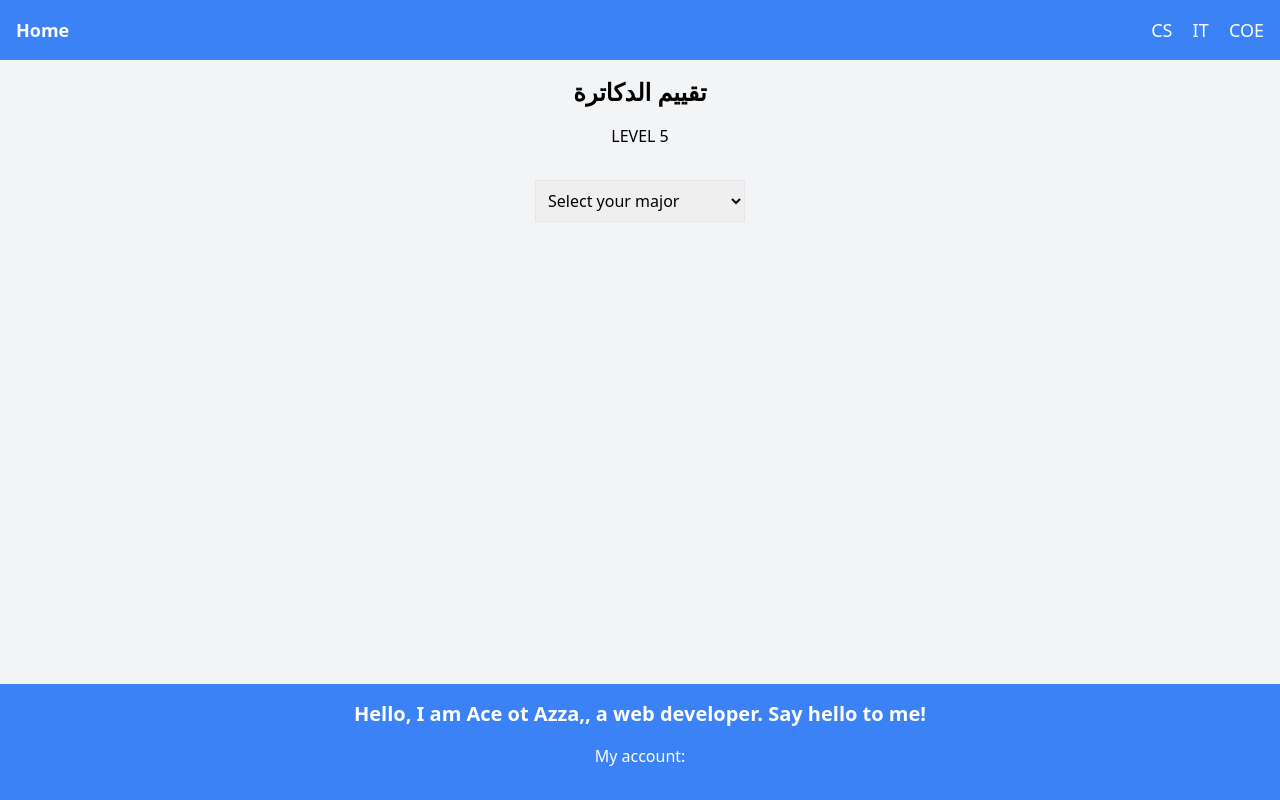
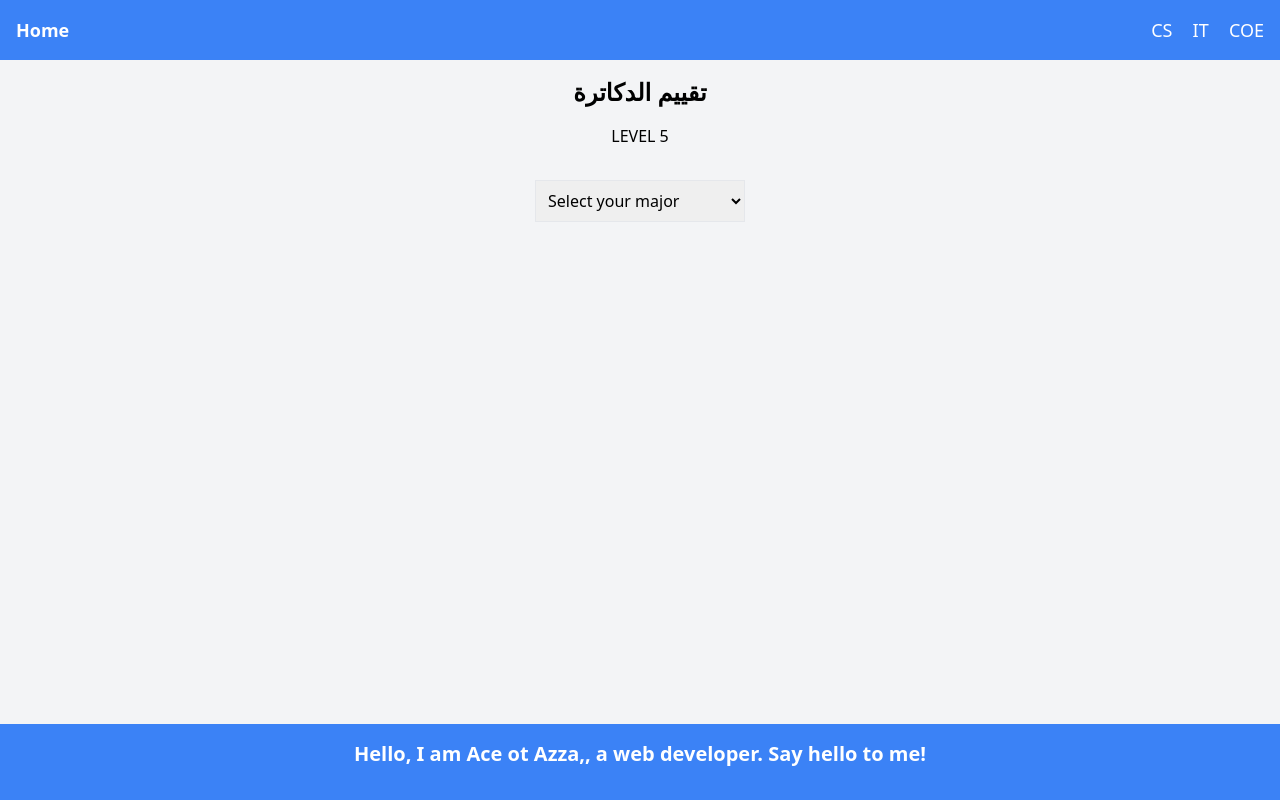
Before and after one commit to azamPro/doctor-rating, a website: page src/views/index.html in a window 1280 px wide. Drawn offline with Linux system fonts and the light colour scheme.

Commit message:
feat: Remove commented out code for "My account" section in index.html

```diff
--- a/src/views/index.html
+++ b/src/views/index.html
@@ -55,7 +55,7 @@
  <footer class="bg-blue-500 text-white py-4">
   <div class="container mx-auto text-center">
     <p class="mb-4 font-bold text-xl">Hello, I am Ace ot Azza,, a web developer. Say hello to me!</p>
-    <p class="mb-4">My account:</p>
+    <!-- <p class="mb-4">My account:</p> -->
     <!-- <div class="flex justify-center space-x-4">
       <a href="https://github.com/azamPro" target="_blank" class="hover:text-gray-300">
         <svg class="w-6 h-6" fill="currentColor" viewBox="0 0 24 24" xmlns="http://www.w3.org/2000/svg">
```
